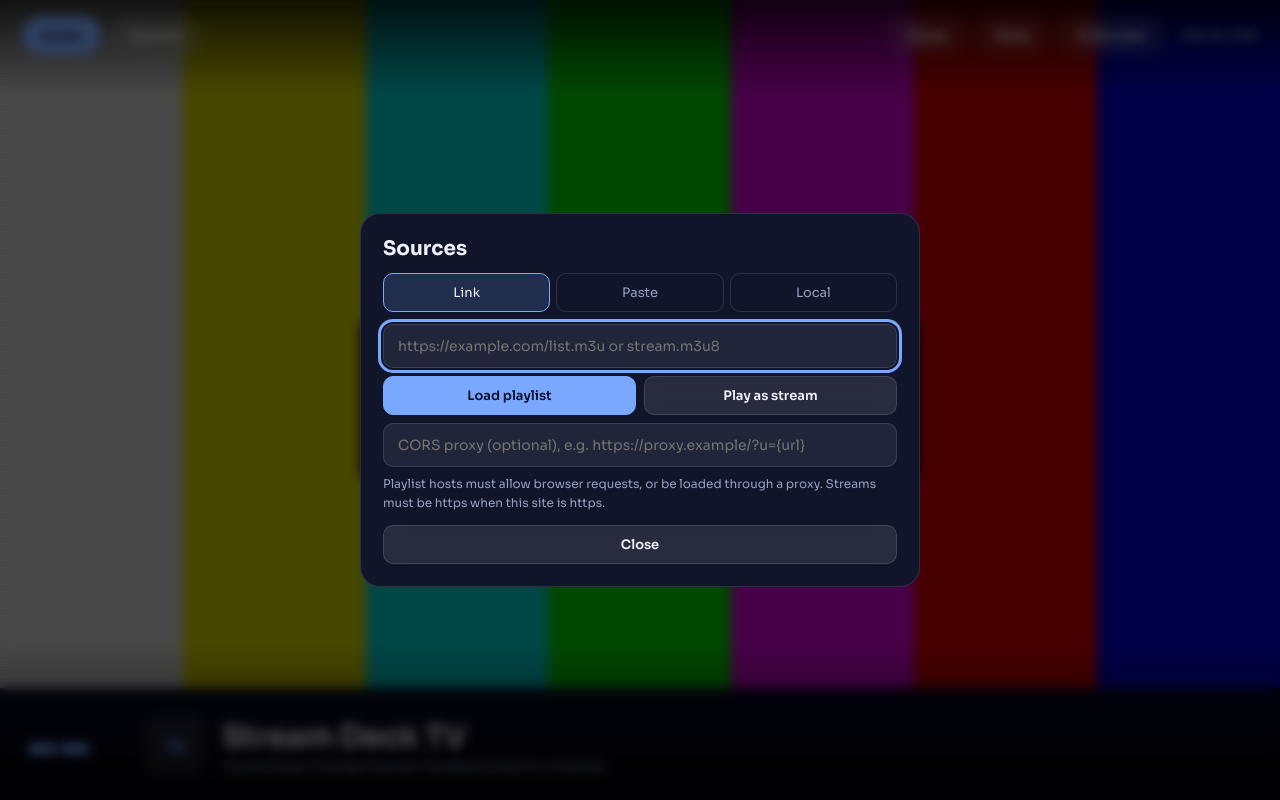
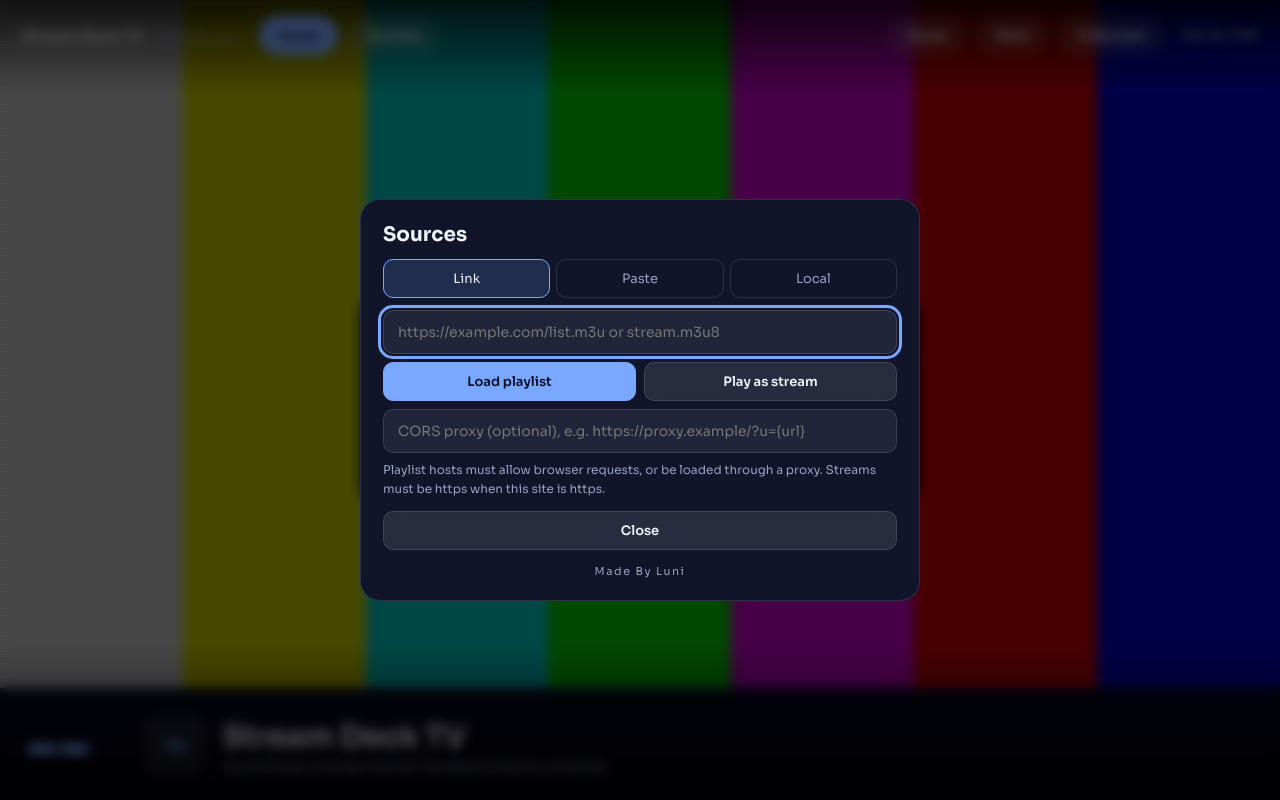
Before and after one commit to Nights-shadow-roblox/MrowTv, a plain HTML site: page index.html in a window 1280 px wide. Drawn offline with nearby package versions, Linux system fonts and the light colour scheme.

Commit message:
Add author meta tag and update title in index.html

```diff
--- a/index.html
+++ b/index.html
@@ -1,9 +1,11 @@
 <!DOCTYPE html>
+<!-- Stream Deck TV - Made By Luni -->
 <html lang="en">
 <head>
 <meta charset="utf-8">
 <meta name="viewport" content="width=device-width, initial-scale=1, viewport-fit=cover">
-<title>Stream Deck TV</title>
+<meta name="author" content="Luni">
+<title>Stream Deck TV - Made By Luni</title>
 <link rel="preconnect" href="https://fonts.googleapis.com">
 <link rel="preconnect" href="https://fonts.gstatic.com" crossorigin>
 <link href="https://fonts.googleapis.com/css2?family=Sora:wght@300;400;600;700&display=swap" rel="stylesheet">
@@ -30,6 +32,7 @@ video{width:100%;height:100%;object-fit:contain;display:block;background:#000}
 #card.off{opacity:0;pointer-events:none}
 .plate{position:relative;background:rgba(5,7,15,.92);padding:26px 40px;border-radius:6px;text-align:center;border:1px solid var(--line);max-width:min(560px,86vw)}
 .plate h1{font-size:clamp(22px,4vw,38px);font-weight:700;letter-spacing:.04em}
+.plate .by{margin-top:14px;font-size:12px;font-weight:600;letter-spacing:.14em;color:var(--accent)}
 .plate p{margin-top:8px;font-size:clamp(12px,1.6vw,15px);color:var(--mute);line-height:1.6}
 
 /* overlays fade with .ui */
@@ -40,6 +43,9 @@ body.ui .ov{opacity:1;pointer-events:auto}
 .pill{padding:10px 18px;border-radius:999px;background:rgba(255,255,255,.1);border:1px solid var(--line);font-size:13px;font-weight:600;backdrop-filter:blur(8px)}
 .pill:hover{background:rgba(255,255,255,.2)}
 .pill.primary{background:var(--accent);color:#08102a;border-color:var(--accent)}
+.brand{font-size:14px;font-weight:700;letter-spacing:.04em;margin-right:8px;white-space:nowrap}
+.brand i{font-style:normal;font-weight:400;color:var(--mute);margin-left:8px;font-size:12px}
+.credit{padding:10px 20px calc(env(safe-area-inset-bottom) + 12px);font-size:11px;letter-spacing:.14em;color:var(--mute);text-align:center;border-top:1px solid var(--line)}
 #clock{font-size:15px;font-weight:300;letter-spacing:.06em;margin-left:6px;min-width:3.5em;text-align:right}
 
 #osd{position:absolute;left:0;right:0;bottom:0;padding:70px calc(env(safe-area-inset-right) + 26px) calc(env(safe-area-inset-bottom) + 22px) calc(env(safe-area-inset-left) + 26px);background:linear-gradient(transparent,rgba(0,0,0,.85));display:flex;flex-direction:column;gap:12px}
@@ -102,19 +108,20 @@ textarea.field{min-height:110px;resize:vertical;font-family:ui-monospace,Menlo,C
 .drop:hover,.drop:focus-within{border-color:var(--accent);color:var(--text)}
 .drop input{position:absolute;opacity:0;width:1px;height:1px}
 
-@media (max-width:700px){.pill{padding:9px 14px}#clock{display:none}.lg{width:46px;height:46px}}
+@media (max-width:700px){.brand i{display:none}.pill{padding:9px 14px}#clock{display:none}.lg{width:46px;height:46px}}
 @media (prefers-reduced-motion:reduce){*{transition:none!important}}
 </style>
 </head>
 <body class="ui">
 <div id="tv">
   <video id="v" playsinline autoplay></video>
-  <div id="card"><div class="plate"><h1>NO SIGNAL</h1><p>Press OK, tap the screen, or choose Sources to load a playlist, a stream link, or local files.</p></div></div>
+  <div id="card"><div class="plate"><h1>NO SIGNAL</h1><p>Press OK, tap the screen, or choose Sources to load a playlist, a stream link, or local files.</p><p class="by">Made By Luni</p></div></div>
 
   <div id="digits"></div>
   <div id="toast" role="status"></div>
 
   <div id="top" class="ov">
+    <span class="brand">Stream Deck TV <i>Made By Luni</i></span>
     <button class="pill primary" id="bGuide">Guide</button>
     <button class="pill" id="bSrc">Sources</button>
     <span class="sp"></span>
@@ -139,6 +146,7 @@ textarea.field{min-height:110px;resize:vertical;font-family:ui-monospace,Menlo,C
     <input id="q" class="field" type="search" placeholder="Search channels" autocomplete="off">
     <div id="chips"></div>
     <div id="list" role="listbox"></div>
+    <div class="credit">Made By Luni</div>
   </aside>
 
   <div id="modal" role="dialog" aria-modal="true" aria-label="Sources">
@@ -164,6 +172,7 @@ textarea.field{min-height:110px;resize:vertical;font-family:ui-monospace,Menlo,C
         <p class="hint">Video files play directly. An .m3u file is read as a playlist. Files stay on your device.</p>
       </div>
       <button class="pill" id="closeModal" style="border-radius:10px">Close</button>
+      <div class="credit" style="padding:2px 0 0;border:0">Made By Luni</div>
     </div>
   </div>
 </div>
@@ -416,6 +425,7 @@ textarea.field{min-height:110px;resize:vertical;font-family:ui-monospace,Menlo,C
   requestAnimationFrame(pad);
 
   /* ---------- start ---------- */
+  console.log('Stream Deck TV - Made By Luni');
   const lu=store.get('lastUrl'); if(lu) $('#url').value=lu;
   const lp=store.get('proxy'); if(lp) $('#proxy').value=lp;
   applyFilter(); wake();
```
